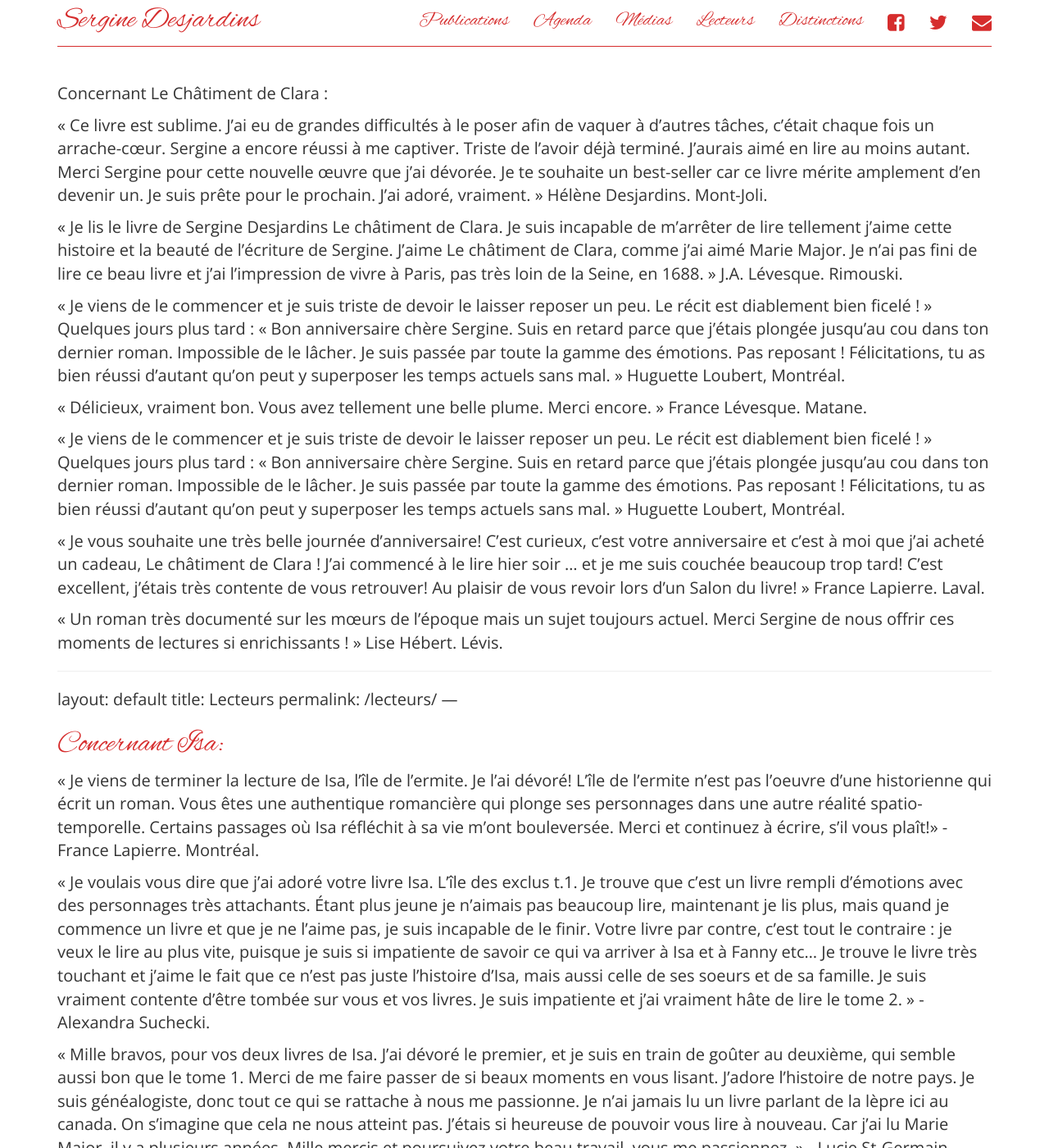
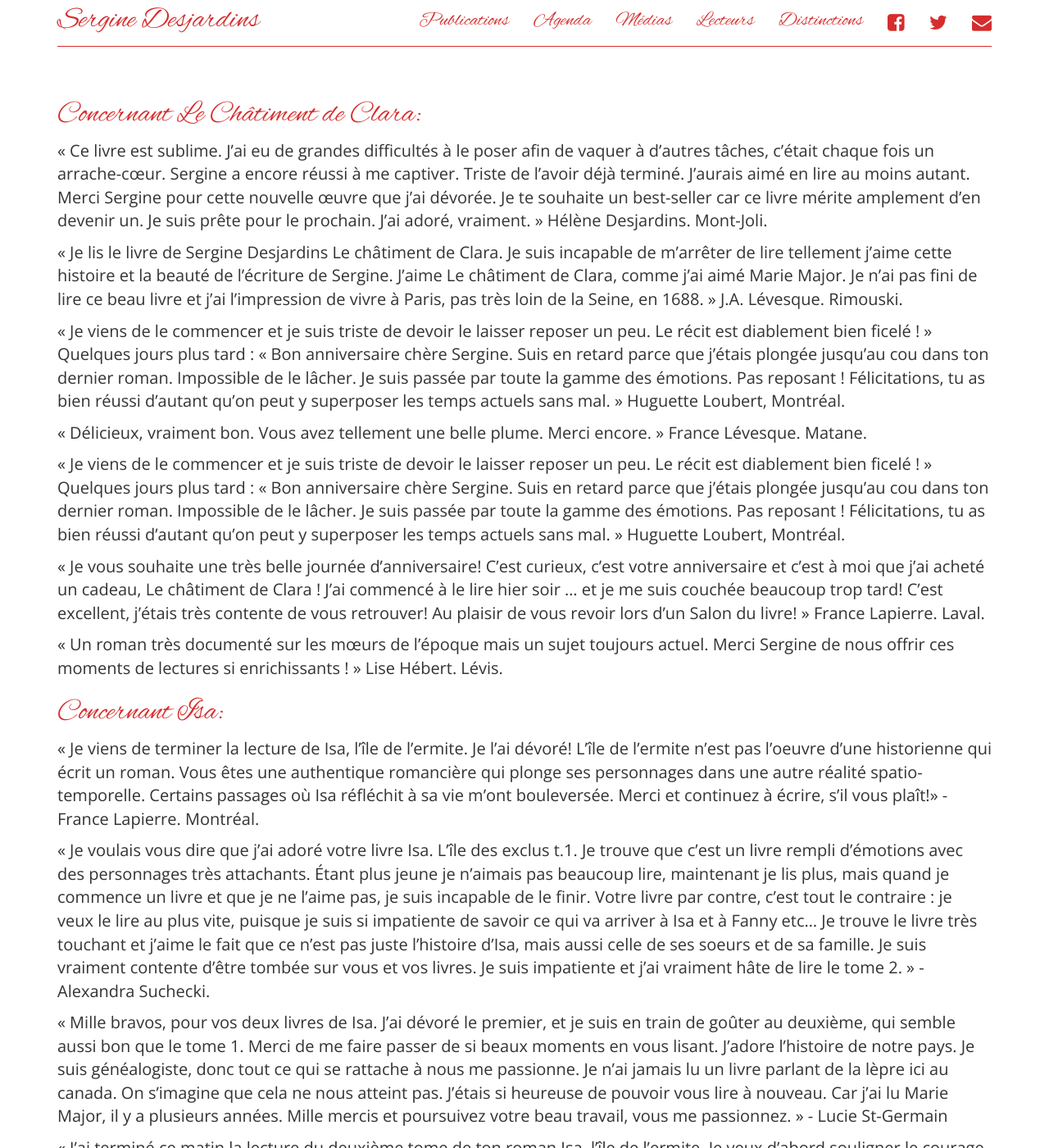
Before and after one commit to serginedesjardins/serginedesjardins.github.io, a Jekyll site: the page built from lecteurs.md, in a window 1280 px wide and 1400 px high. Shown: the whole window at 82% size. Built offline with Jekyll 4.4.1, drawn with Linux system fonts in a browser that asks for light colours; nearby versions of some CDN libraries; our own code applies the rules of GitHub Pages for plain Markdown files; some of the changed lines change nothing that is shown.

Commit message:
Update lecteurs.md

```diff
--- a/lecteurs.md
+++ b/lecteurs.md
@@ -1,4 +1,10 @@
-Concernant Le Châtiment de Clara :
+---
+layout: default
+title: Lecteurs
+permalink: /lecteurs/
+---
+
+# Concernant Le Châtiment de Clara:
 
 « Ce livre est sublime. J’ai eu de grandes difficultés à le poser afin de vaquer à d’autres tâches, c’était chaque fois un arrache-cœur. Sergine a encore réussi à me captiver. Triste de l'avoir déjà terminé. J'aurais aimé en lire au moins autant. Merci Sergine pour cette nouvelle œuvre que j'ai dévorée. Je te souhaite un best-seller car ce livre mérite amplement d'en devenir un. Je suis prête pour le prochain. J’ai adoré, vraiment. » Hélène Desjardins. Mont-Joli.
 
@@ -13,12 +19,6 @@ Concernant Le Châtiment de Clara :
 « Je vous souhaite une très belle journée d'anniversaire! C'est curieux, c'est votre anniversaire et c'est à moi que j'ai acheté un cadeau, Le châtiment de Clara ! J'ai commencé à le lire hier soir ... et je me suis couchée beaucoup trop tard! C'est excellent, j'étais très contente de vous retrouver! Au plaisir de vous revoir lors d'un Salon du livre! » France Lapierre. Laval.
 
 « Un roman très documenté sur les mœurs de l’époque mais un sujet toujours actuel. Merci Sergine de nous offrir ces moments de lectures si enrichissants ! » Lise Hébert. Lévis.
-
----
-layout: default
-title: Lecteurs
-permalink: /lecteurs/
----
 
 # Concernant Isa:
 
```
